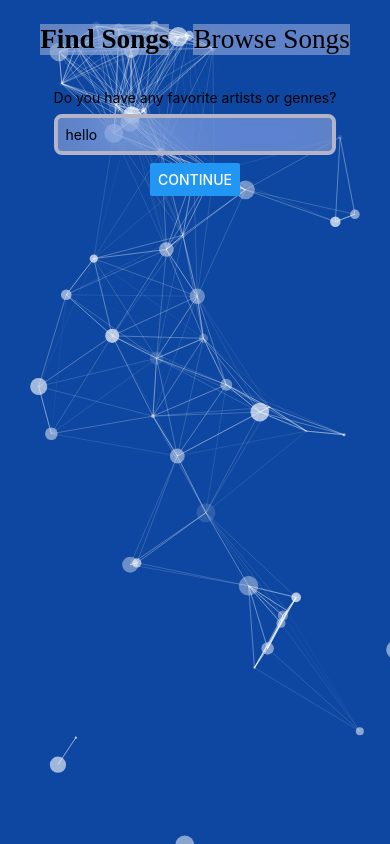
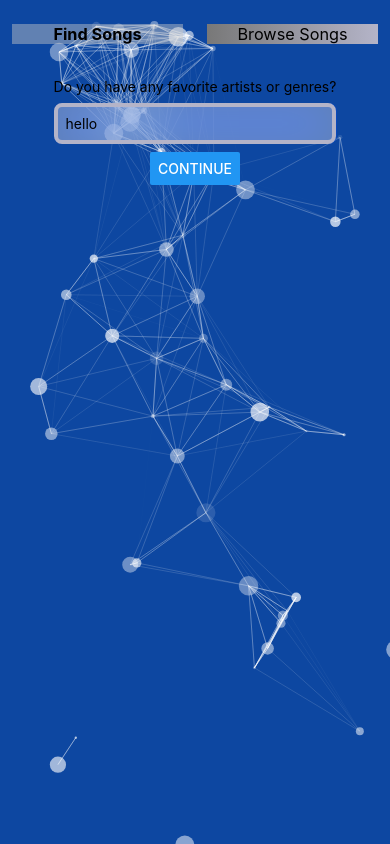
Before and after one commit to aloshon/theadvocator, a React Native app: screen / in a window 390 px wide. Built offline with nearby package versions, Linux system fonts and the light colour scheme.

Commit message:
update tab styles

```diff
--- a/App.tsx
+++ b/App.tsx
@@ -40,6 +40,9 @@ export default function App() {
 }
 
 const styles = StyleSheet.create({
+  html: {
+    fontFamily: "Fira Sans"
+  },
   container: {
     position: "relative",
     overflow: "hidden"
--- a/Popup.tsx
+++ b/Popup.tsx
@@ -1,4 +1,4 @@
-import {Song, Theme} from "./App";
+import {Song, Theme} from "./CurrentComponent";
 import { Button, StyleSheet, Text, TextInput, View, ScrollView, TouchableOpacity } from 'react-native';
 
 interface PopupProps {
--- a/Tabs.tsx
+++ b/Tabs.tsx
@@ -1,6 +1,7 @@
 import React, { useEffect, useState } from "react";
-import { View, StyleSheet } from "react-native";
+import { View, StyleSheet, Text } from "react-native";
 import { Theme } from "./CurrentComponent";
+import { Dimensions } from 'react-native'
 import MaterialCommunityIcons from 'react-native-vector-icons/MaterialCommunityIcons';
 
 // The tab system should be like so : {number: component}
@@ -16,22 +17,30 @@ interface TabsProps {
   currentTheme: Theme
 };
 
+export const Tabs = ({tabs, activeTab=0, setActiveTab, currentTheme}: TabsProps) => {
+  const [tabsData, setTabsData] = useState<Number>(0);
+  const { width } = Dimensions.get('window');
+
   const styles = StyleSheet.create({
     container: {
       display: "flex",
       flexDirection: "row",
+      justifyContent: "space-evenly",
       margin: 12,
+      width: "100%",
     },
     tab: {
       margin: 12,
-    fontSize:  "1.7rem",
       backgroundColor: "rgba(200, 200, 200, .45)",
-    backdropFilter: "saturate(200%) blur(25px)",
+      backgroundImage: `linear-gradient(to right, ${currentTheme.primary}, ${currentTheme.secondary}`,
+      width: "100%",
+      display: "flex",
+      alignItems: "center",
+      justifyContent: "center",
+      cursor: "pointer",
+      fontSize: (width / 24)
     }
   });
-
-export const Tabs = ({tabs, activeTab=0, setActiveTab, currentTheme}: TabsProps) => {
-  const [tabsData, setTabsData] = useState<Number>(0);
 
   useEffect(() => {
     const data = [];
@@ -40,7 +49,7 @@ export const Tabs = ({tabs, activeTab=0, setActiveTab, currentTheme}: TabsProps)
   // (add animations!!!)
   return (
     <View style={styles.container}>
-      {tabs.map((tab, index) => (tab === tabs[activeTab] ? <div style={styles.tab}><b>{tab}</b></div> : <div style={styles.tab} onClick={() => setActiveTab(index)}>{tab}</div>))}
+      {tabs.map((tab, index) => (tab === tabs[activeTab] ? <Text style={styles.tab}><b>{tab}</b></Text> : <div style={styles.tab} onClick={() => setActiveTab(index)}><Text style={{fontSize: (width / 24)}}>{tab}</Text></div>))}
     </View>
   )
 };
```
Also changed, not shown: Browse.tsx (+0 -8 lines). Lines whose indentation alone changed are shown as unchanged.
